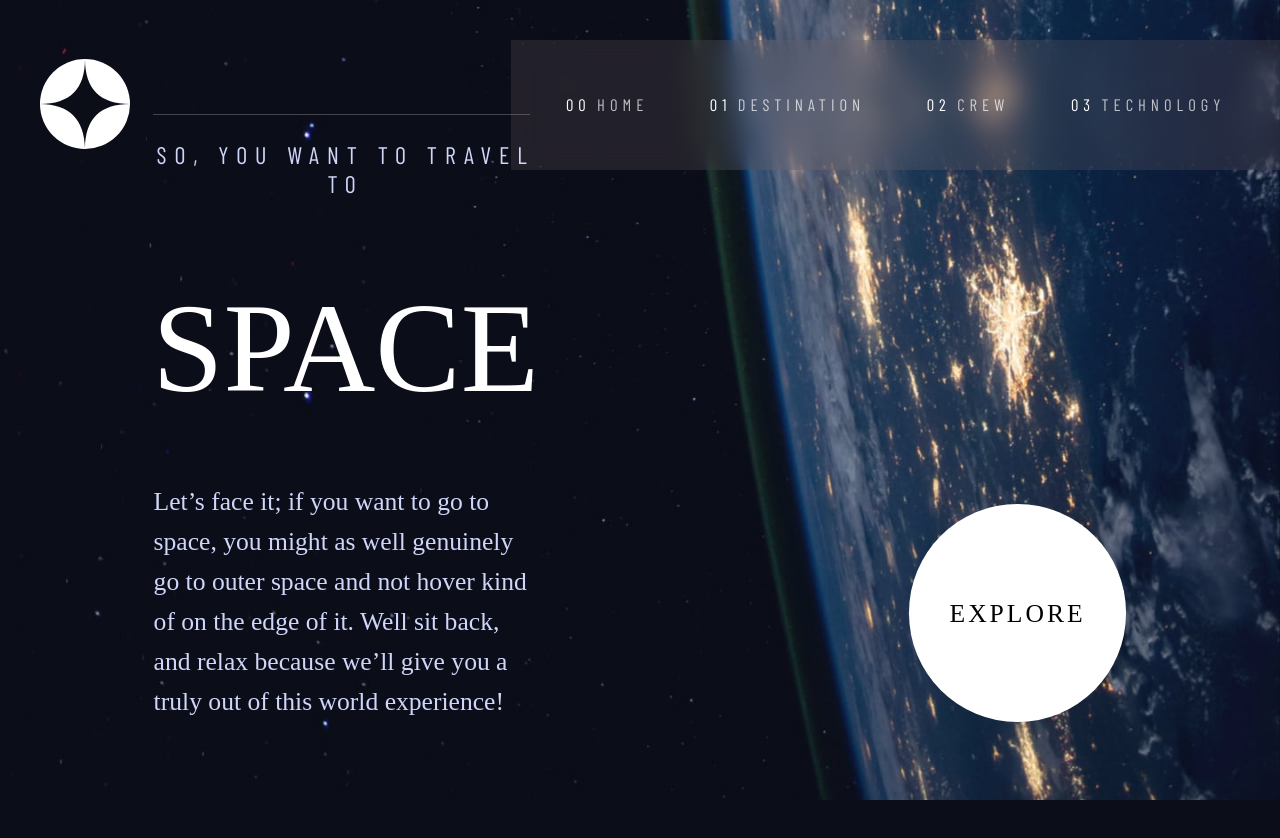
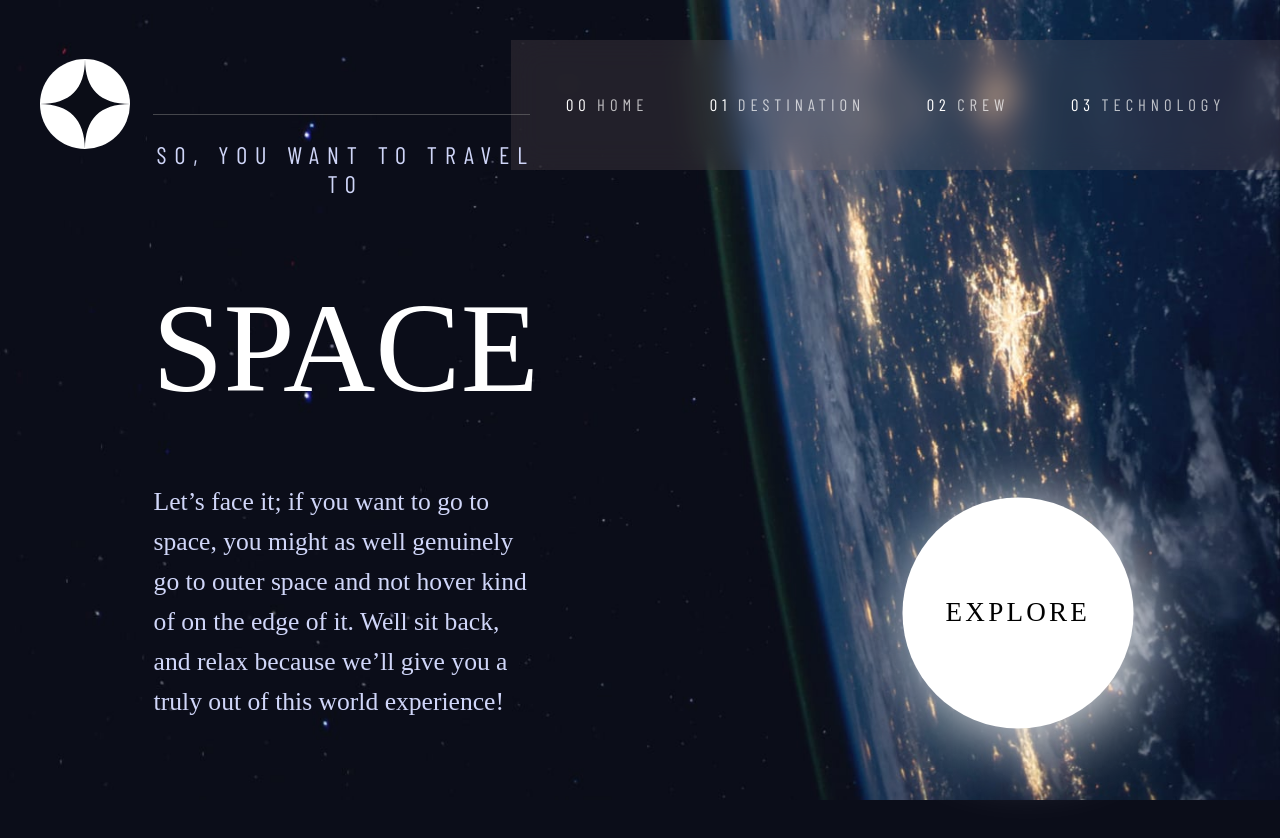
Before and after one commit to DiogoKenway/desafio-frontend-mentor, a React (Vite) app: page / in a window 1280 px wide. Shown: the top 838 px of the page. After the commit the page ends 800 px from the top, so only its background shows below. Built offline with nearby package versions, Linux system fonts and the light colour scheme; a web font is replaced by a local one.

Commit message:
remove navbar animation

```diff
--- a/src/components/navbar/index.tsx
+++ b/src/components/navbar/index.tsx
@@ -23,9 +23,9 @@ const Navbar = ({ currentRoute }: { currentRoute: string }) => {
     useEffect(() => {
         const tl = gsap.timeline();
 
-        tl.fromTo("#logo", { y: 1500, opacity: 0 }, { y: 0, opacity: 1 }, 2);
-        tl.fromTo("#line", { x: 1500, opacity: 0 }, { x: 0, opacity: 1 }, 2.1);
-        tl.fromTo("#navbar", { y: -1500, opacity: 0 }, { y: 0, opacity: 1 }, 2.5);
+        // tl.fromTo("#logo", { y: 1500, opacity: 0 }, { y: 0, opacity: 1 }, 2);
+        // tl.fromTo("#line", { x: 1500, opacity: 0 }, { x: 0, opacity: 1 }, 2.1);
+        // tl.fromTo("#navbar", { y: -1500, opacity: 0 }, { y: 0, opacity: 1 }, 2.5);
     }, [])
 
 
--- a/src/components/pages/home/style.tsx
+++ b/src/components/pages/home/style.tsx
@@ -163,7 +163,7 @@ const BtnExplore = styled.div`
     align-items: center;
     justify-content: center;
     font-size: clamp(2vw, 1.6rem, 2.8rem);
-    // animation: pulse 1.5s infinite alternate;
+    animation: pulse 1.5s infinite alternate;
     z-index: 3;
 
     @keyframes pulse {
@@ -174,7 +174,7 @@ const BtnExplore = styled.div`
 
         to {
             transform: scale(1.1);
-            box-shadow: 15px 15px 100px #FFF;
+            box-shadow: 15px 15px 120px #FFF;
         }
     }
 
```
